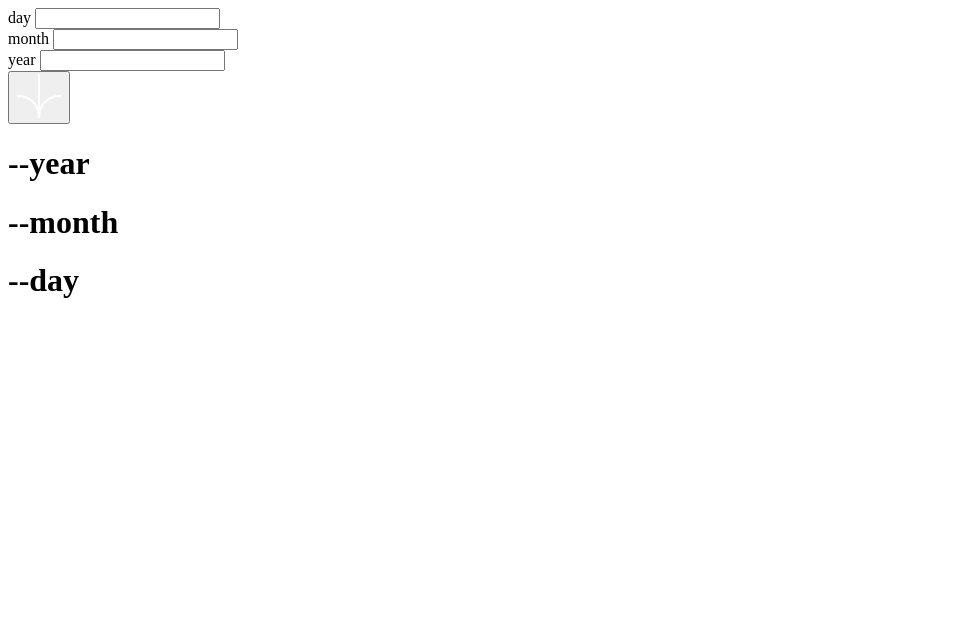
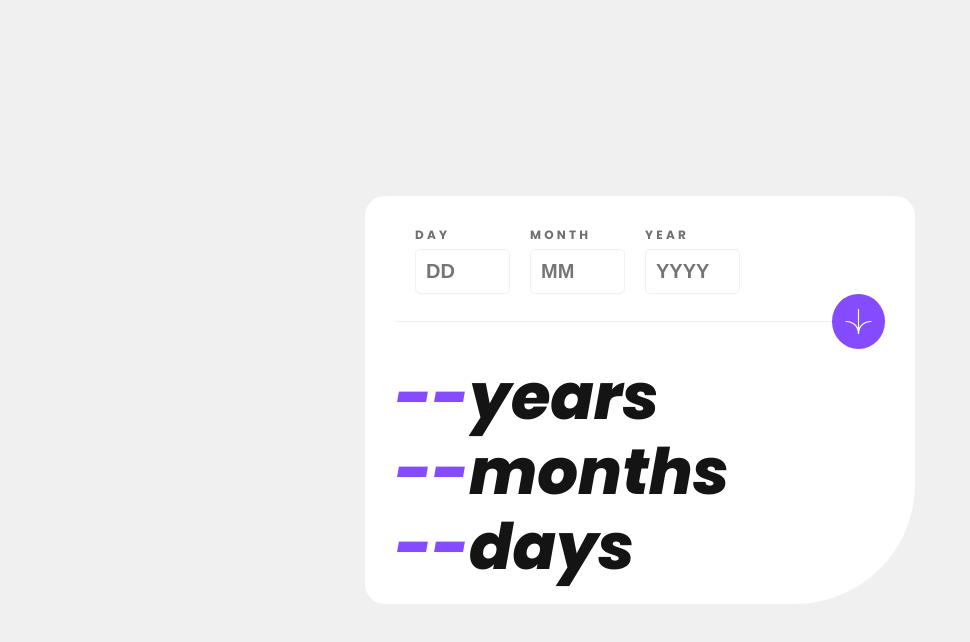
Before and after one commit to florence-468/Age-calculator, a plain HTML site: page age-calculator-app-main/index.html in a window 1280 px wide. Shown: the whole page, without its empty margins (0-970 px from the left). Drawn offline with Linux system fonts and the light colour scheme.

Commit message:
i tweaked my html a bit and added styles to the website

```diff
--- a/age-calculator-app-main/index.html
+++ b/age-calculator-app-main/index.html
@@ -8,33 +8,37 @@
   <title>Frontend Mentor | Age calculator app</title>
 </head>
 <body>
-<div class="container">
-  <div class="input-flex">
+<main>
+  <div class="container">
     <div class="input-container">
-      <span>day</span>
-      <input type="number" id="day">
-      <small class="day-error"></small>
+      <div class="input-box">
+        <label>day</label>
+        <input type="number" id="day" placeholder="DD">
+        <small class="error"></small>
+      </div>
+      <div class="input-box">
+        <label>month</label>
+        <input type="number" id="month" placeholder="MM">
+        <small class="error"></small>
+      </div>
+      <div class="input-box">
+        <label>year</label>
+        <input type="number" id="year" placeholder="YYYY">
+        <small class="error"></small>
+      </div>
     </div>
-    <div class="input-container">
-      <span>month</span>
-      <input type="number" id="month">
-      <small class="month-error"></small>
+    <div class="button-content">
+      <div class="line"></div>
+      <button id="btn"><img src="./assets/images/icon-arrow.svg" alt=""></button>
+      <div class="line-sec"></div>
     </div>
-    <div class="input-container">
-      <span>year</span>
-      <input type="number" id="year">
-      <small class="year-error"></small>
+    <div class="result-container">
+      <h1 class="result"><span>--</span>years</h1>
+      <h1 class="result"><span>--</span>months</h1>
+      <h1 class="result"><span>--</span>days</h1>
     </div>
   </div>
-  <button class="btn">
-    <img src="./assets/images/icon-arrow.svg" alt="">
-  </button>
-  <div class="result">
-    <h1><span class="result-year">--</span>year</h1>
-    <h1><span class="result-month">--</span>month</h1>
-    <h1><span class="result-day">--</span>day</h1>
-  </div>
-</div>
+</main>
 <script src="script.js"></script>
 </body>
 </html>
--- a/age-calculator-app-main/style.css
+++ b/age-calculator-app-main/style.css
@@ -0,0 +1,113 @@
+@import url('https://fonts.googleapis.com/css2?family=Poppins:ital,wght@0,700;1,400;1,800&display=swap');
+:root{
+--Purple: hsl(259, 100%, 65%);
+--Light-red: hsl(0, 100%, 67%);
+--White: hsl(0, 0%, 100%);
+--Off-white: hsl(0, 0%, 94%);
+--Light-grey: hsl(0, 0%, 86%);
+--Smokey-grey: hsl(0, 1%, 44%);
+--Off-black: hsl(0, 0%, 8%);
+}
+*{
+    margin: 0;
+    padding: 0;
+    box-sizing: border-box;
+}
+body{
+    font-family: 'Poppins', sans-serif;
+    background-color: var(--Off-white);
+}
+main{
+    display: flex;
+    justify-content: center;
+    align-items: center;
+    height: 100vh;
+
+}
+.container{
+    background-color: var(--White);
+    width: 550px;
+    max-width: 80%;
+    padding: 30px;
+    border-radius: 20px;
+    border-bottom-right-radius: 120px;
+
+}
+input{
+    width: 95px;
+    font-size: 20px;
+    font-weight: 700;
+    padding: 10px;
+    border: 1.5px solid var(--Off-white);
+    border-radius: 5px;
+
+    color: var(--Off-black);
+}
+input:focus{
+    border: 2px solid var(--Purple);
+    outline: none;
+}
+.input-box{
+    display: flex;
+    flex-direction: column;
+    margin-left: 20px;
+    /* margin-bottom: 20px; */
+}
+.input-box label{
+    letter-spacing: 0.2rem;
+    font-size: 12px;
+    margin-bottom: 5px;
+    text-transform: uppercase;
+    color: var(--Smokey-grey);
+
+}
+.input-container{
+    display: flex;
+    /* margin-bottom: 20px; */
+}
+small{
+    color: var(--Light-red);
+    font-size: 0.6rem;
+    font-weight: bold;
+    text-transform: capitalize;
+}
+.button-content{
+    display: flex;
+    flex-direction: row;
+    align-items: center;
+}
+.line{
+    width: 100%;
+    border-bottom: 1px solid var(--Off-white);
+}
+#btn{
+    padding: 20px;
+    border: none;
+    height: 55px;
+    width: 55px;
+    border-radius: 50%;
+    display: flex;
+    justify-content: center;
+    align-items: center;
+    background-color: var(--Purple);
+    cursor: pointer;
+    transition: .3 ease;
+
+}
+.btn:hover{
+    background-color: var(--Off-black);
+}
+#btn img{
+    width: 200%;
+}
+
+.result {
+    font-size: 4rem;
+    font-weight: 800;
+    font-style: italic;
+    margin-bottom: -20px;
+    color: var(--Off-black);
+}
+span{
+    color: hsl(259, 100%, 65%);
+}
```
